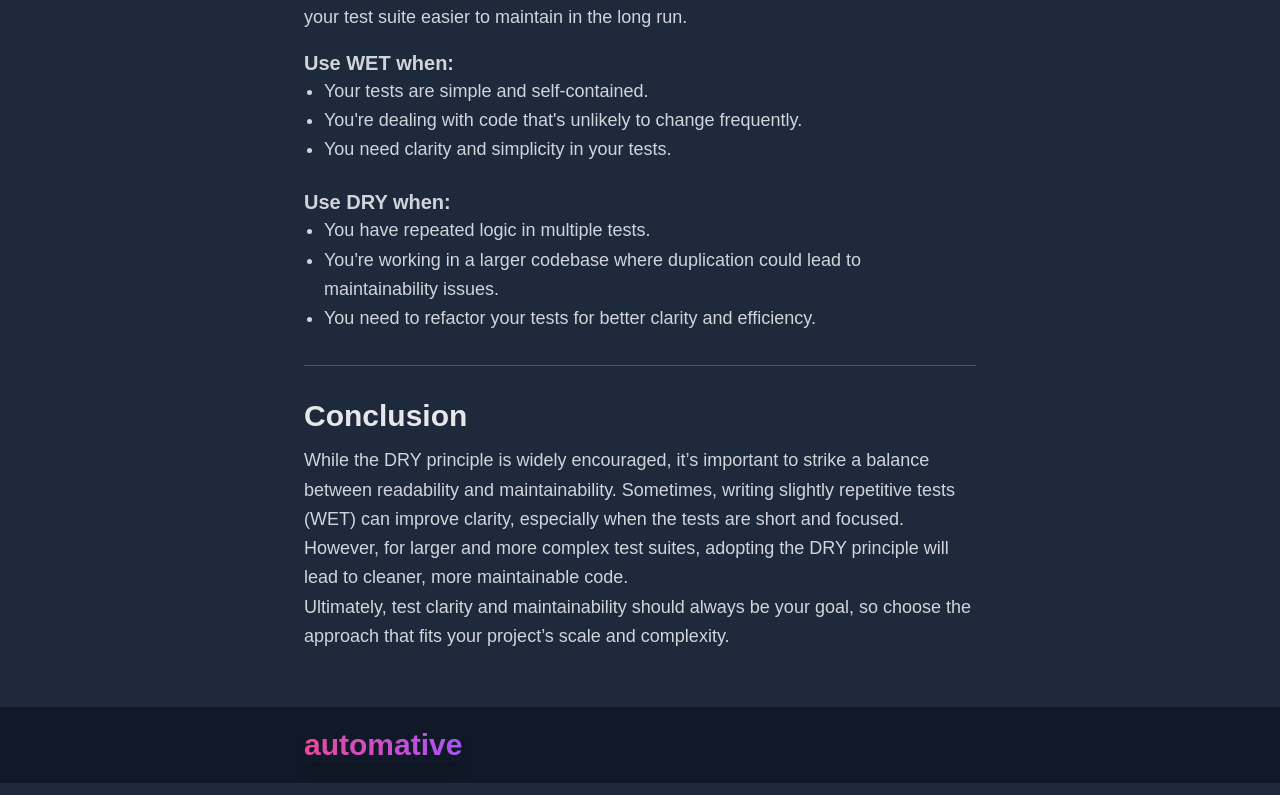
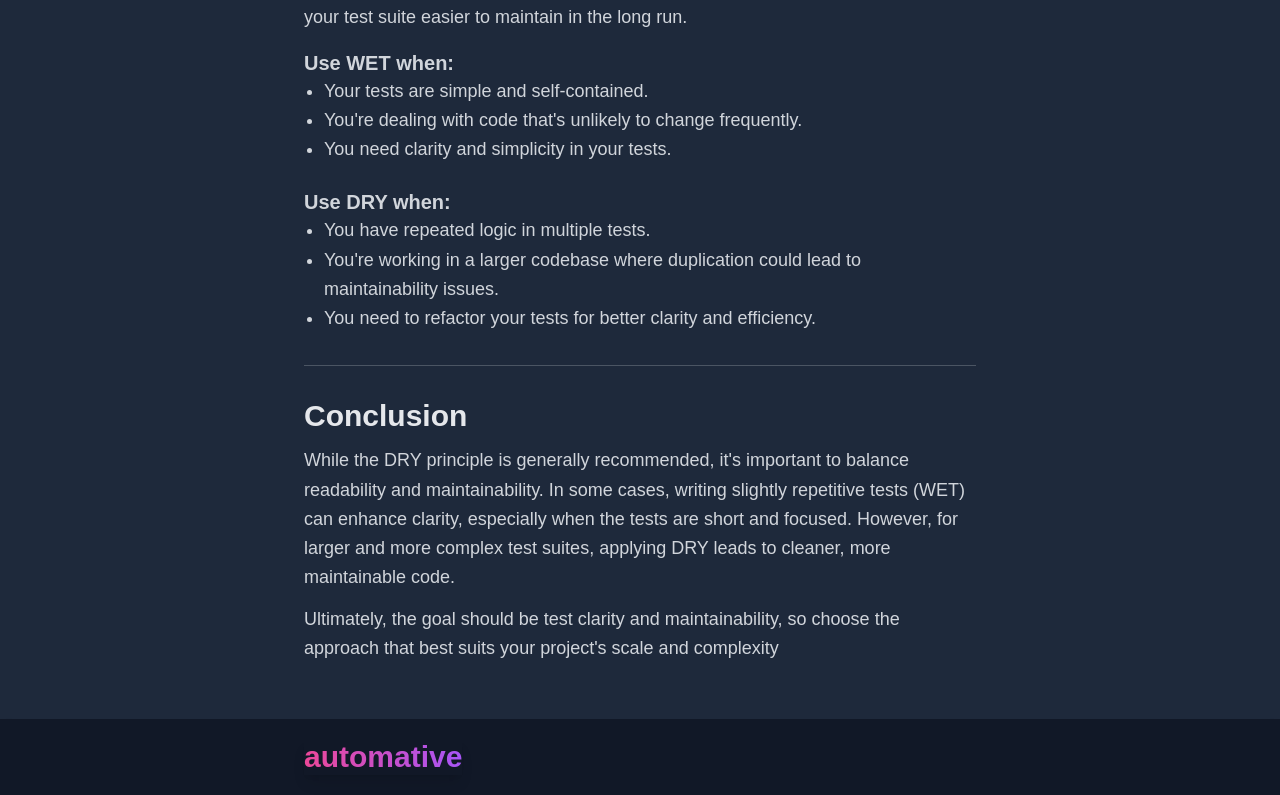
Before and after one commit to artshllk/e2e-testing-hub, a Next.js app: page /wetvsdry in a window 1280 px wide. Shown: the part 2888-3683 px from the top of the page. Built offline with nearby package versions, Linux system fonts and the light colour scheme.

Commit message:
update content

```diff
--- a/src/app/wetvsdry/page.jsx
+++ b/src/app/wetvsdry/page.jsx
@@ -224,18 +224,18 @@ export default function WetVsDry() {
             Conclusion
           </h2>
           <p>
-            While the DRY principle is widely encouraged, it’s important to
-            strike a balance between readability and maintainability. Sometimes,
-            writing slightly repetitive tests (WET) can improve clarity,
-            especially when the tests are short and focused. However, for larger
-            and more complex test suites, adopting the DRY principle will lead
-            to cleaner, more maintainable code.
+            While the DRY principle is generally recommended, it's important to
+            balance readability and maintainability. In some cases, writing
+            slightly repetitive tests (WET) can enhance clarity, especially when
+            the tests are short and focused. However, for larger and more
+            complex test suites, applying DRY leads to cleaner, more
+            maintainable code.
           </p>
 
-          <p>
-            Ultimately, test clarity and maintainability should always be your
-            goal, so choose the approach that fits your project’s scale and
-            complexity.
+          <p className="mt-3">
+            Ultimately, the goal should be test clarity and maintainability, so
+            choose the approach that best suits your project's scale and
+            complexity
           </p>
         </div>
       </div>
```
